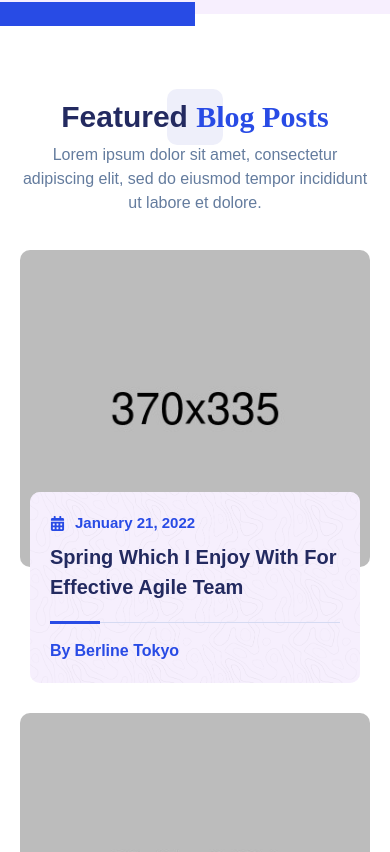
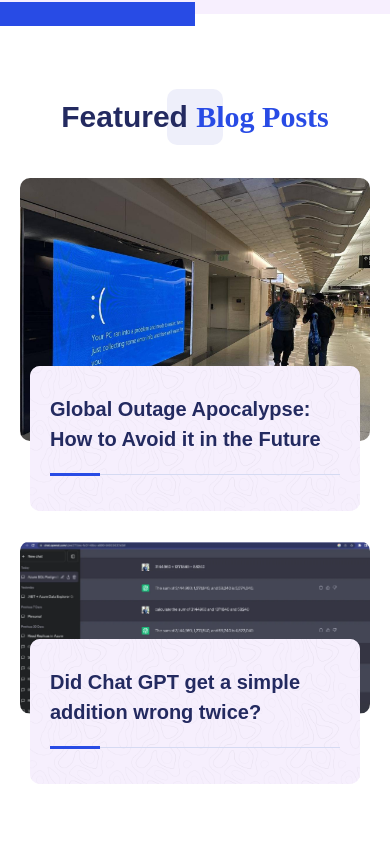
Before and after one commit to anantheswar310/MyWebsite, a React (Create React App) app: page / in a window 390 px wide. Shown: the part 6632-7484 px from the top of the page. Built offline with nearby package versions, Linux system fonts and the light colour scheme.

Commit message:
updated blog posts

```diff
--- a/src/components/BlogPosts/BlogPost.jsx
+++ b/src/components/BlogPosts/BlogPost.jsx
@@ -16,45 +16,48 @@
         <SectionTitle
           title="Featured"
           titleInner="Blog Posts"
-          desc="Lorem ipsum dolor sit amet, consectetur adipiscing elit, sed do eiusmod tempor incididunt ut labore et dolore."
+          //desc="Lorem ipsum dolor sit amet, consectetur adipiscing elit, sed do eiusmod tempor incididunt ut labore et dolore."
         ></SectionTitle>
         <div className="postsList grid gap-[1.875rem] lg:grid-cols-3 md:grid-cols-2 sm:grid-cols-1 grid-cols-1 relative w-full">
           {posts.map(
             (item, index) =>
-              index < 3 && (
+              index < 2 && (
                 <div className="postBox group relative w-full" key={index}>
                   <div className="postImg overflow-hidden rounded-[10px] sm:rounded-[1.25rem] md:rounded-[1.875rem] w-full">
-                    <Link to={`/blog/${item.id}`} title={item.postTitle}>
+                    {/* <Link to={`/blog/${item.id}`} title={item.postTitle}> */}
+
+                    <a href={item.postLink} target="_blank" >
+
                       <img
                         className="w-full group-hover:scale-105"
                         src={item.postImg}
                         alt={item.postTitle}
                       ></img>
-                    </Link>
+                    </a>
                   </div>
                   <div className="postInfo relative z-[1] px-5 sm:px-8 md:px-10 py-5 sm:py-7 md:py-8 mt-[-4.6875rem] inset-x-[10px] max-w-[calc(100%-1.25rem)]">
                     <div
                       className="before:absolute before:inset-0 before:bg-gray before:rounded-[10px] before:sm:rounded-[1.25rem] before:md:rounded-[1.875rem] before:opacity-70 before:z-[1] bg-blend-multiply absolute rounded-[10px] sm:rounded-[1.25rem] md:rounded-[1.875rem] inset-0 w-full bg-no-repeat bg-center bg-cover z-[-1] bg-gray"
                       style={{ backgroundImage: `url(${PatternImg2})` }}
                     ></div>
-                    <span className="flex items-center text-accent gap-[10px] text-[.9375rem] font-NunitoSans font-semibold">
+                    {/* <span className="flex items-center text-accent gap-[10px] text-[.9375rem] font-NunitoSans font-semibold">
                       <FaCalendarAlt></FaCalendarAlt>{" "}
                       <Link className="hover:text-accent2" to={item.postDateLink} title={item.postDate}>
                         {item.postDate}
                       </Link>
-                    </span>
+                    </span> */}
                     <h3 className="text-accent2 text-[1.25rem] font-Poppins font-semibold mt-2">
-                      <Link className="hover:text-accent" to={`/blog/${item.id}`} title={item.postTitle}>
+                      <a href={item.postLink} className="hover:text-accent" title={item.postTitle} target="_blank" >
                         {item.postTitle}
-                      </Link>
+                      </a>
                     </h3>
                     <i className="bg-[#d5daf2] h-[1px] border-0 relative before:absolute before:bg-accent before:w-[3.125rem] before:h-[3px] before:z-[1] block before:mt-[-1px] mt-5 mb-4"></i>
-                    <span className="flex items-center text-accent gap-1 text-[1rem] font-NunitoSans font-bold">
+                    {/* <span className="flex items-center text-accent gap-1 text-[1rem] font-NunitoSans font-bold">
                       By
                       <Link className="hover:text-accent2" to={item.postAuthorLink} title={item.postAuthor}>
                         {item.postAuthor}
                       </Link>
-                    </span>
+                    </span> */}
                   </div>
                   {/* Post Box */}
                 </div>
@@ -62,7 +65,7 @@
           )}
           {/* Posts List */}
         </div>
-        <div className="viewAll text-center w-full mt-[3.125rem] md:mt-[4.0625rem]">
+        {/* <div className="viewAll text-center w-full mt-[3.125rem] md:mt-[4.0625rem]">
           <p className="text-desc2 font-NunitoSans text-[1rem] md:text-[1.125rem]">
             Want to see my professional work.{" "}
             <Link
@@ -73,8 +76,9 @@
               Click here to View More
             </Link>
           </p>
-          {/* View All */}
-        </div>
+
+        </div> */}
+        {/* View All */}
       </div>
     </section>
   );
--- a/src/data/posts.js
+++ b/src/data/posts.js
@@ -1,5 +1,5 @@
-import PostImg1 from "../assets/images/resources/postImg1-1.jpg";
-import PostImg2 from "../assets/images/resources/postImg1-2.jpg";
+import PostImg1 from "../assets/images/bsod.jpeg";
+import PostImg2 from "../assets/images/gpterror.png";
 import PostImg3 from "../assets/images/resources/postImg1-3.jpg";
 import PostImg4 from "../assets/images/resources/postImg1-4.jpg";
 import PostImg5 from "../assets/images/resources/postImg1-5.jpg";
@@ -9,10 +9,10 @@
   {
     id: 1,
     postImg: PostImg1,
-    postDate: "January 21, 2022",
+    postDate: "January 21, 2024",
     postDateLink: "#",
-    postTitle: "Spring Which I Enjoy With For Effective Agile Team",
-    postLink: "#",
+    postTitle: "Global Outage Apocalypse: How to Avoid it in the Future",
+    postLink: "https://medium.com/@anantheswar310/global-outage-apocalypse-how-to-avoid-it-in-the-future-f9086b9118be",
     postAuthor: "Berline Tokyo",
     postAuthorLink: "#",
   },
@@ -21,8 +21,8 @@
     postImg: PostImg2,
     postDate: "February 18, 2022",
     postDateLink: "#",
-    postTitle: "But some of the current projects that make",
-    postLink: "#",
+    postTitle: "Did Chat GPT get a simple addition wrong twice?",
+    postLink: "https://medium.com/@anantheswar310/did-chat-gpt-get-a-simple-addition-wrong-twice-1fcbbc96ed22",
     postAuthor: "John Doe",
     postAuthorLink: "#",
   },
```
Also changed, not shown: src/assets/images/bsod.jpeg (added), src/assets/images/gpterror.png (added).
